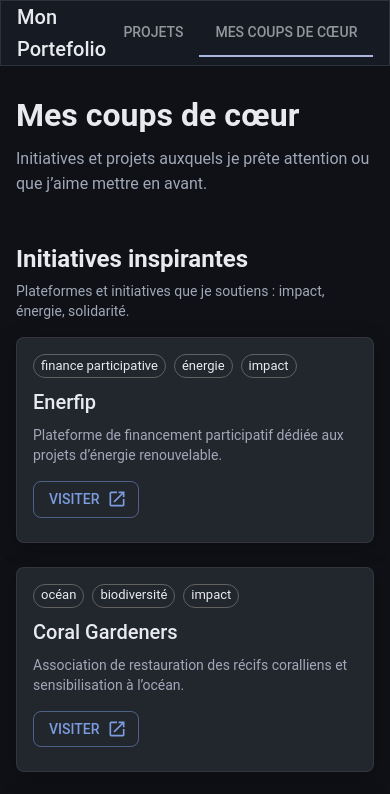
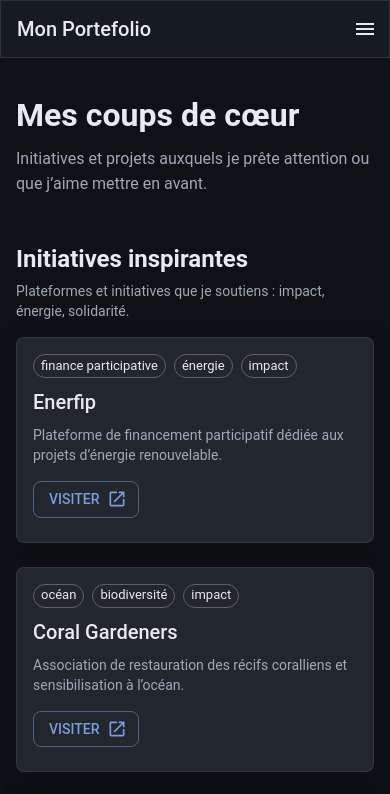
Before and after one commit to gbaratie/gb, a Next.js app: page /coups-de-coeur in a window 390 px wide. Shown: the top 794 px of the page. Built offline with nearby package versions, Linux system fonts and the light colour scheme.

Commit message:
Burger Menu

```diff
--- a/components/Layout.tsx
+++ b/components/Layout.tsx
@@ -1,5 +1,21 @@
 import React, { useState, useEffect } from 'react';
-import { AppBar, Toolbar, Tabs, Tab, Typography, Container } from '@mui/material';
+import {
+  AppBar,
+  Toolbar,
+  Tabs,
+  Tab,
+  Typography,
+  Container,
+  IconButton,
+  Drawer,
+  List,
+  ListItem,
+  ListItemButton,
+  ListItemText,
+  useMediaQuery,
+  useTheme,
+} from '@mui/material';
+import MenuIcon from '@mui/icons-material/Menu';
 import Link from 'next/link';
 import { useRouter } from 'next/router';
 import { siteName, navItems } from '@/config/site';
@@ -15,17 +31,22 @@ function getTabValueFromPath(pathname: string): number {
 
 /**
  * Layout principal : barre de navigation persistante et conteneur.
- * Le thème sombre est appliqué via le ThemeProvider.
+ * En mobile : menu burger. En desktop : onglets.
  */
 const Layout: React.FC<LayoutProps> = ({ children }) => {
   const router = useRouter();
+  const theme = useTheme();
+  const isMobile = useMediaQuery(theme.breakpoints.down('md'));
   const [tabValue, setTabValue] = useState<number>(() =>
     getTabValueFromPath(router.pathname)
   );
+  const [mobileMenuOpen, setMobileMenuOpen] = useState(false);
 
   useEffect(() => {
     setTabValue(getTabValueFromPath(router.pathname));
   }, [router.pathname]);
+
+  const handleCloseMobileMenu = () => setMobileMenuOpen(false);
 
   return (
     <>
@@ -34,14 +55,22 @@ const Layout: React.FC<LayoutProps> = ({ children }) => {
           <Typography variant="h6" component="div" sx={{ flexGrow: 1 }}>
             {siteName}
           </Typography>
+          {isMobile && (
+            <IconButton
+              color="inherit"
+              aria-label="ouvrir le menu"
+              edge="end"
+              onClick={() => setMobileMenuOpen(true)}
+            >
+              <MenuIcon />
+            </IconButton>
+          )}
+          {!isMobile && (
             <Tabs
               value={tabValue}
               onChange={(_, newValue) => setTabValue(newValue)}
               textColor="inherit"
               indicatorColor="secondary"
-            variant="scrollable"
-            scrollButtons="auto"
-            allowScrollButtonsMobile
             >
               {navItems.map((item) => (
                 <Link key={item.href} href={item.href} passHref legacyBehavior>
@@ -49,8 +78,37 @@ const Layout: React.FC<LayoutProps> = ({ children }) => {
                 </Link>
               ))}
             </Tabs>
+          )}
         </Toolbar>
       </AppBar>
+
+      <Drawer
+        anchor="right"
+        open={mobileMenuOpen}
+        onClose={handleCloseMobileMenu}
+        ModalProps={{ keepMounted: true }}
+        PaperProps={{
+          sx: { minWidth: 240, pt: 2 },
+        }}
+      >
+        <List>
+          {navItems.map((item) => (
+            <ListItem key={item.href} disablePadding>
+              <Link href={item.href} passHref legacyBehavior>
+                <ListItemButton
+                  component="a"
+                  selected={router.pathname === item.href}
+                  onClick={handleCloseMobileMenu}
+                  sx={{ py: 1.5 }}
+                >
+                  <ListItemText primary={item.label} />
+                </ListItemButton>
+              </Link>
+            </ListItem>
+          ))}
+        </List>
+      </Drawer>
+
       <Toolbar />
       <Container
         maxWidth="lg"
```
Lines whose indentation alone changed are shown as unchanged.
